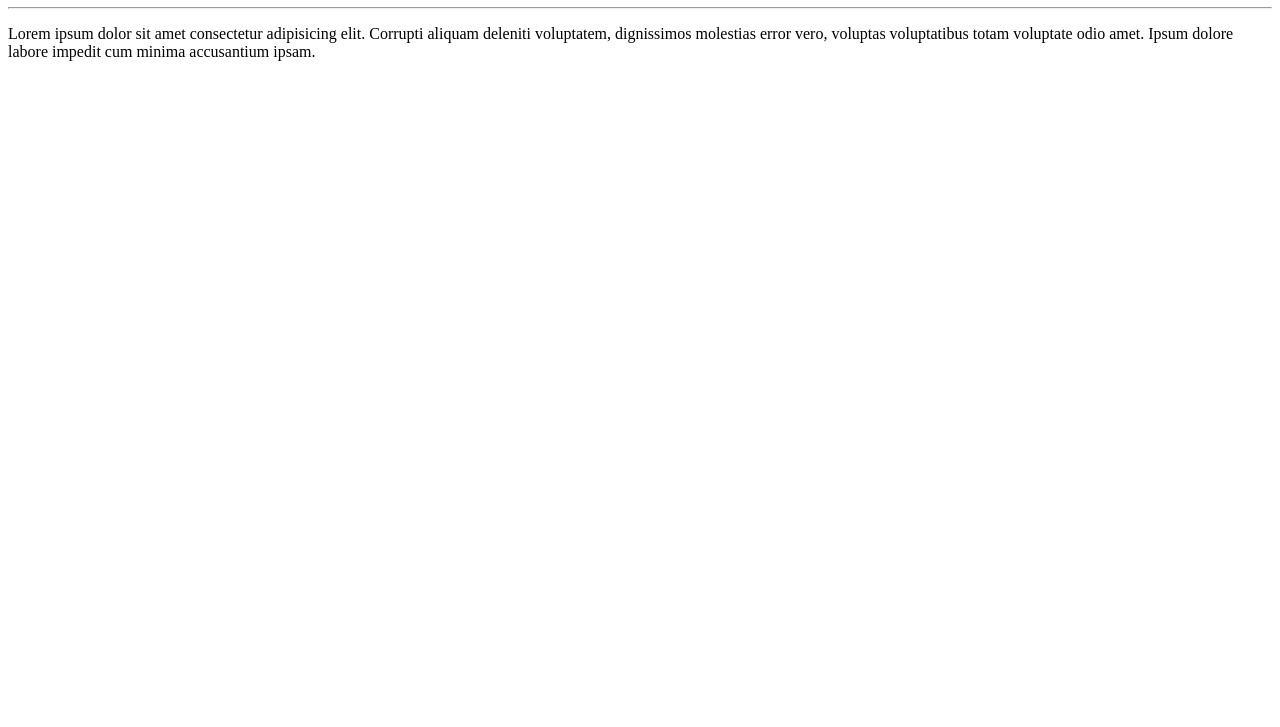
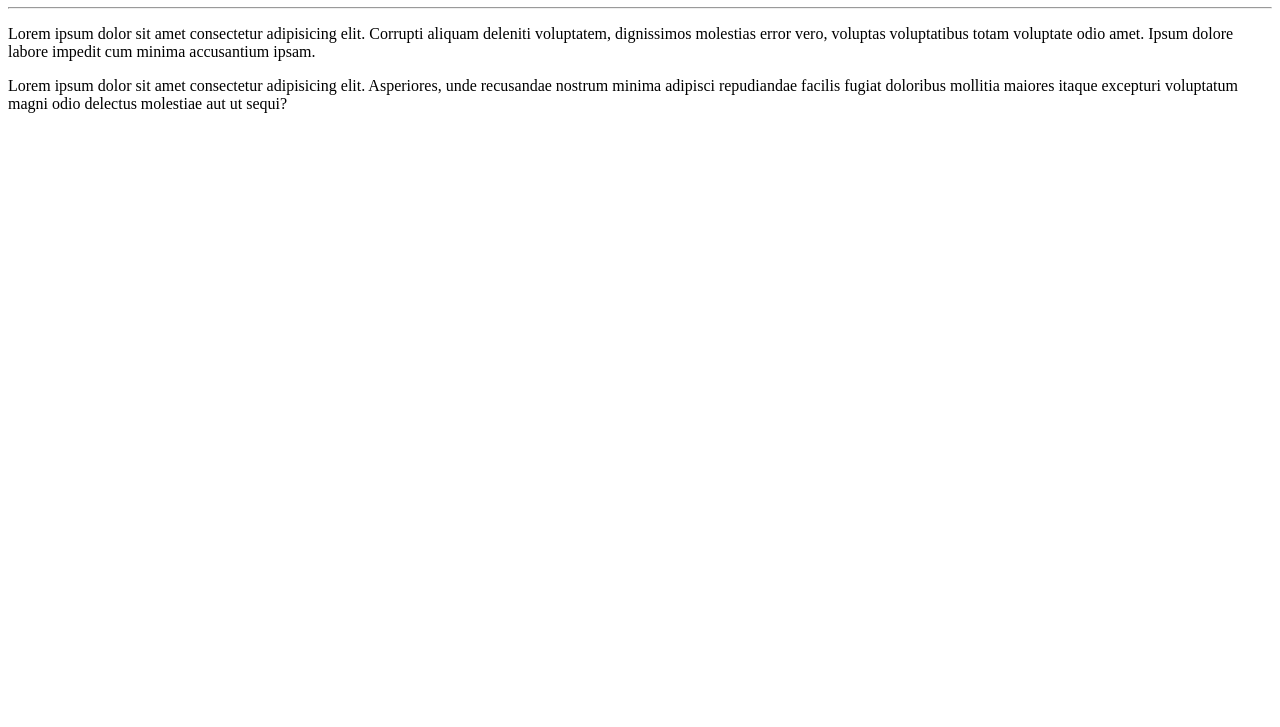
Before and after one commit to RebeccaDMartins/Ola-Mundo, a plain HTML site: page site-exemplo/index.html in a window 1280 px wide. Shown: the part 73-800 px from the top of the page. Drawn offline with Linux system fonts and the light colour scheme.

Commit message:
Adição de mais 1 paragrafo

```diff
--- a/site-exemplo/index.html
+++ b/site-exemplo/index.html
@@ -9,5 +9,6 @@
     <h1>Olá, mundo!</h1>
     <hr>
     <p>Lorem ipsum dolor sit amet consectetur adipisicing elit. Corrupti aliquam deleniti voluptatem, dignissimos molestias error vero, voluptas voluptatibus totam voluptate odio amet. Ipsum dolore labore impedit cum minima accusantium ipsam.</p>
+    <p>Lorem ipsum dolor sit amet consectetur adipisicing elit. Asperiores, unde recusandae nostrum minima adipisci repudiandae facilis fugiat doloribus mollitia maiores itaque excepturi voluptatum magni odio delectus molestiae aut ut sequi?</p>
 </body>
 </html>
```
